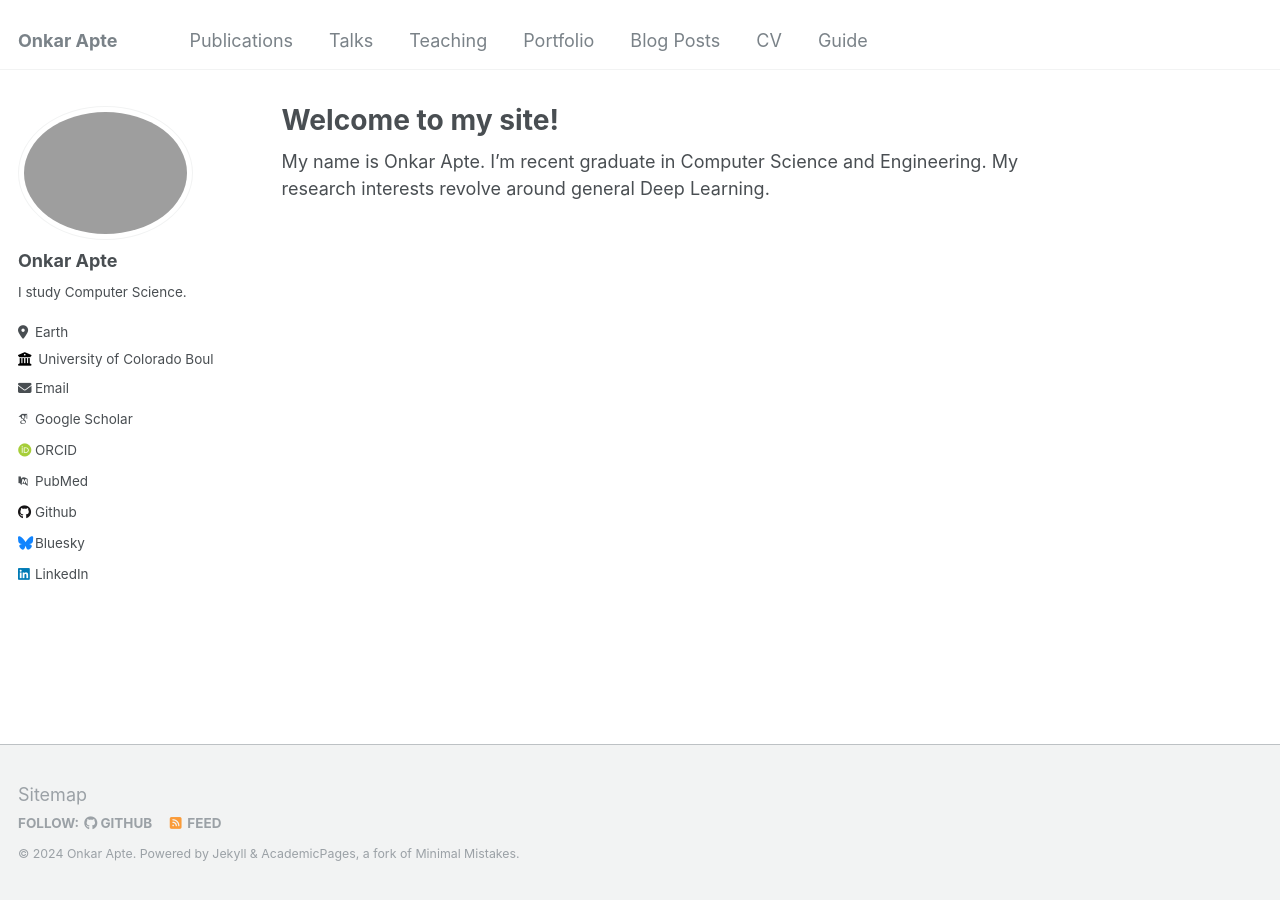
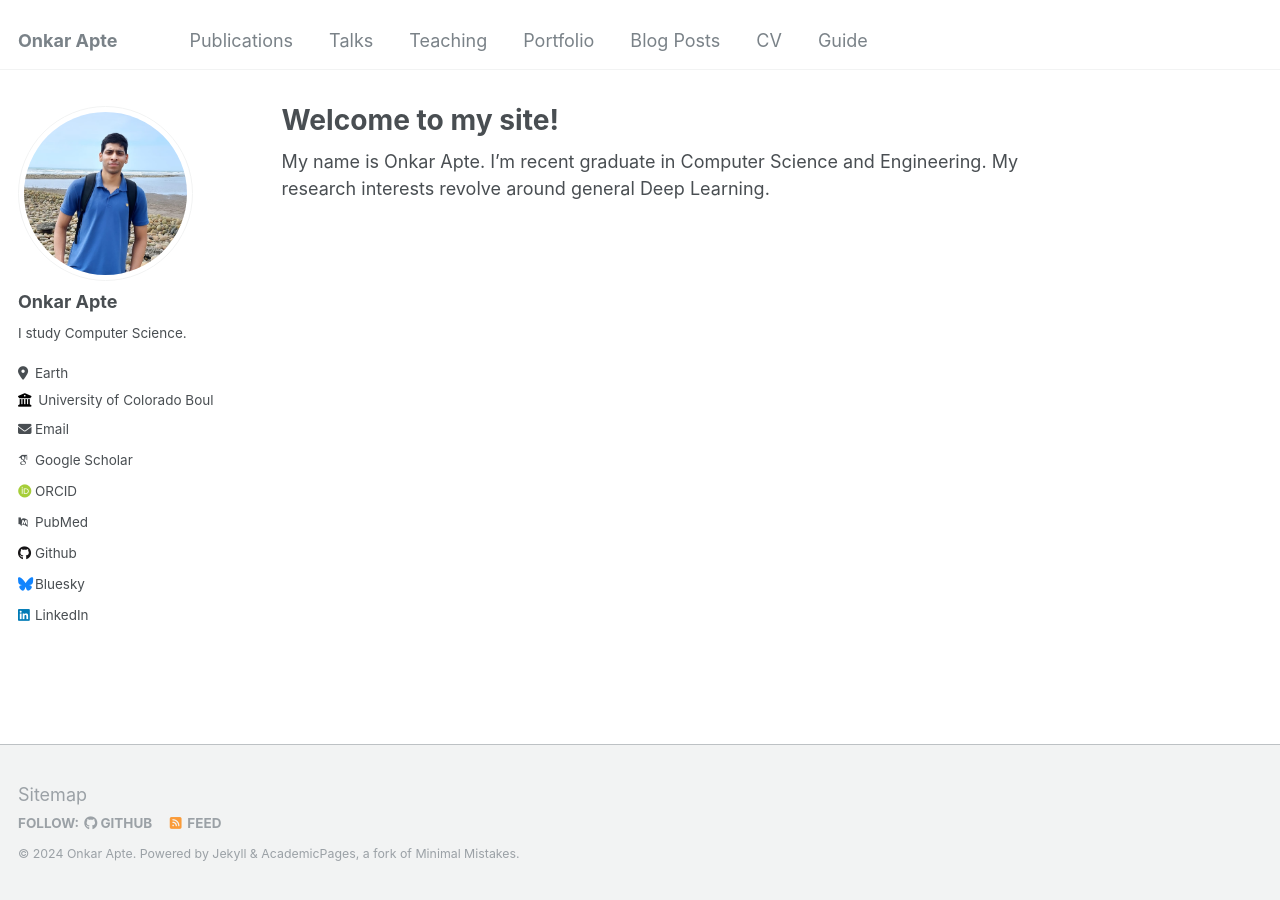
Before and after one commit to onapte/onapte.github.io, a Jekyll site: the page built from _pages/about.md, in a window 1280 px wide. Built offline with Jekyll 4.4.1, drawn with Linux system fonts in a browser that asks for light colours; some web fonts are replaced.

Commit message:
Update _config.yml

```diff
--- a/_config.yml
+++ b/_config.yml
@@ -21,7 +21,7 @@ repository               : "onapte/onapte.github.io"
 #               Additional customization can be done by editing /_includes/author-profile.html
 author:
   # Biographic information
-  avatar           : "profile_image.png"
+  avatar           : "profile_image.jpg"
   name             : "Onkar Apte"
   pronouns         : # example: "she/her"
   bio              : "I study Computer Science."
```
